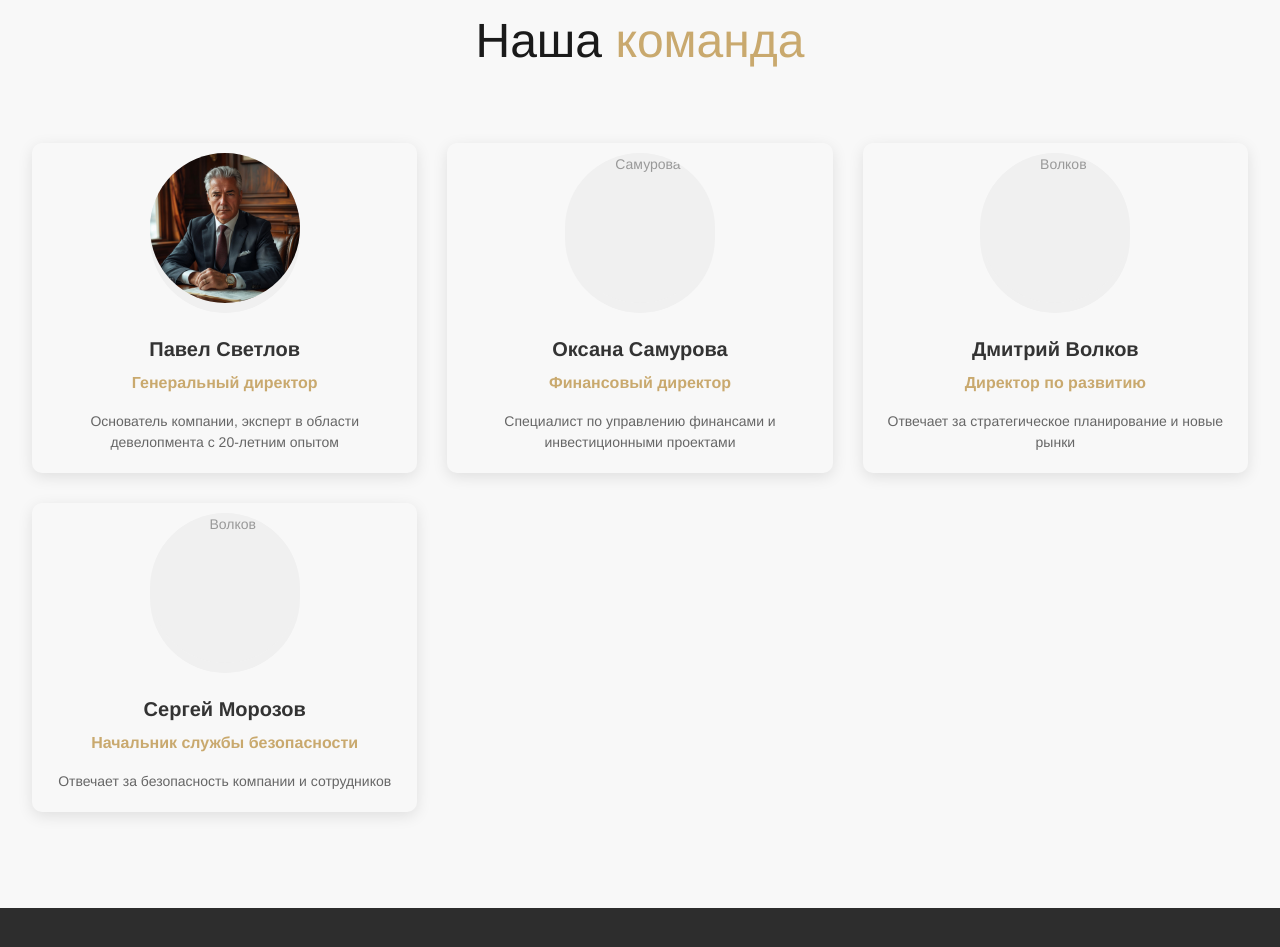
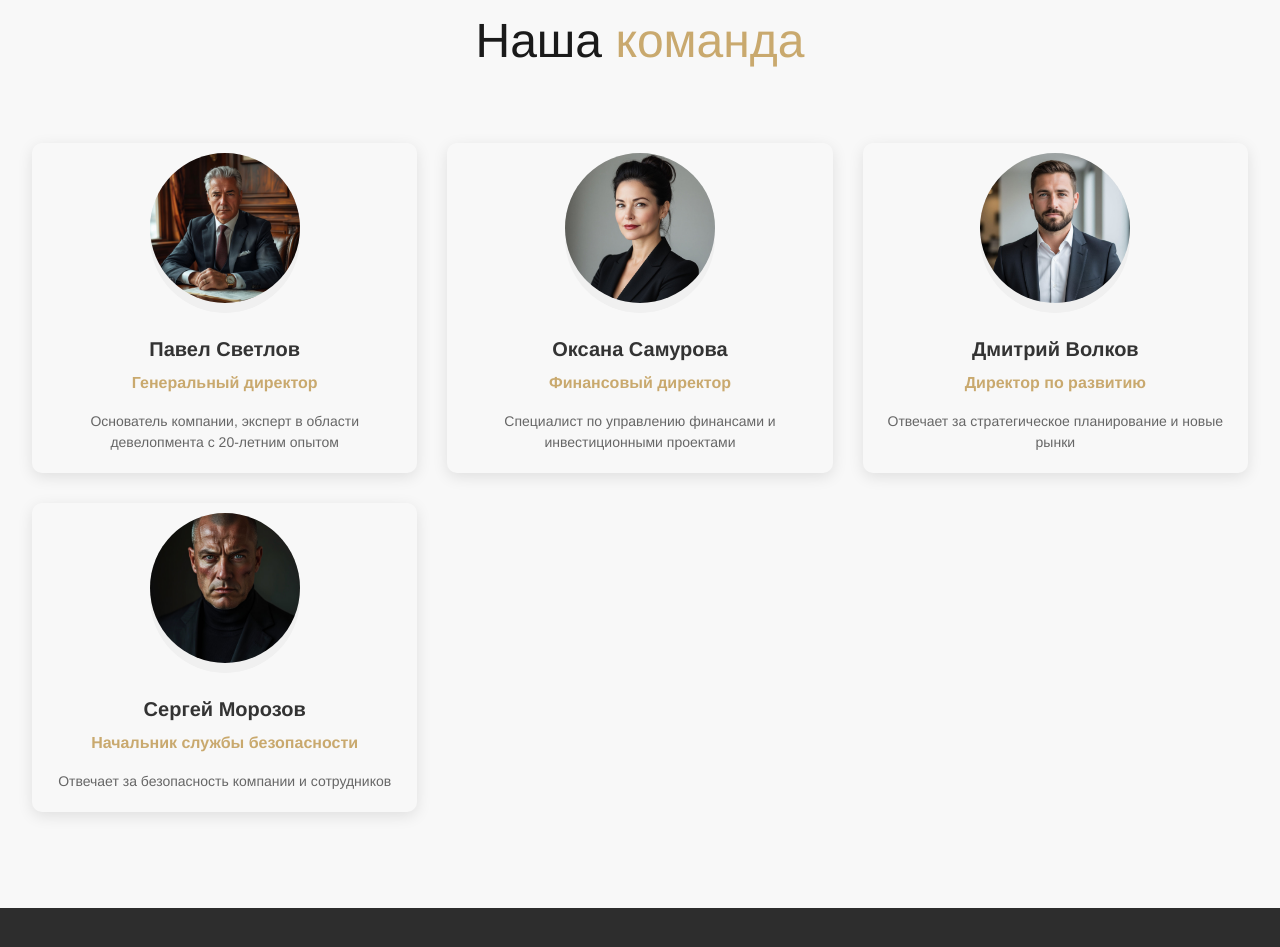
Before and after one commit to Beglov020/flex-holding, a plain HTML site: page index.html in a window 1280 px wide. Shown: the part 2266-3213 px from the top of the page. Drawn offline with Linux system fonts and the light colour scheme; files whose address does not match are found by name.

Commit message:
Update index.html

```diff
--- a/index.html
+++ b/index.html
@@ -650,7 +650,7 @@
             <!-- Оксана Самурова -->
             <div class="team-member">
                 <div class="member-photo">
-                    <img src="img/6.jpeg" alt="Самурова" class="member-photo">
+                    <img src="6.jpeg" alt="Самурова" class="member-photo">
                 </div>
                 <h3 class="member-name">Оксана Самурова</h3>
                 <div class="member-position">Финансовый директор</div>
@@ -662,7 +662,7 @@
             <!-- Дмитрий Волков -->
             <div class="team-member">
                 <div class="member-photo">
-                    <img src="img/7.jpeg" alt="Волков" class="member-photo">
+                    <img src="7.jpeg" alt="Волков" class="member-photo">
                 </div>
                 <h3 class="member-name">Дмитрий Волков</h3>
                 <div class="member-position">Директор по развитию</div>
@@ -675,7 +675,7 @@
             <!-- Сергей Морозов -->
             <div class="team-member">
                 <div class="member-photo">
-                    <img src="img/8.jpeg" alt="Волков" class="member-photo">
+                    <img src="8.jpeg" alt="Волков" class="member-photo">
                 </div>
                 <h3 class="member-name">Сергей Морозов</h3>
                 <div class="member-position">Начальник службы безопасности</div>
```
